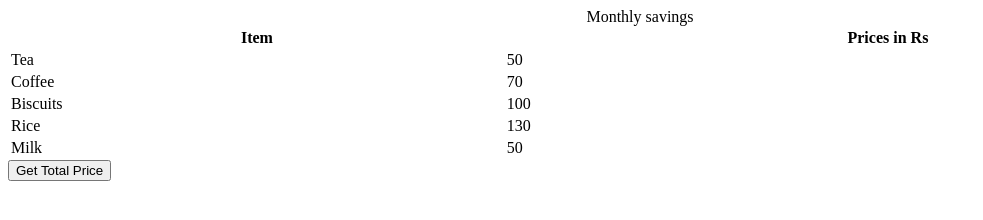
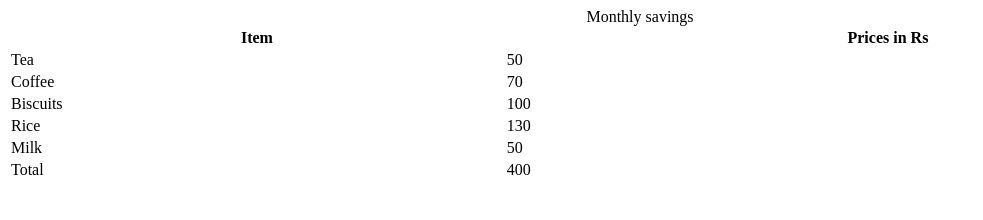
Before and after one commit to acciojob/grofers-checkout-shubham1upadhyay, a website: page main.html in a window 1280 px wide. Both pictures are taken after a click on the button "Get Total Price". Shown: the whole page, without its empty margins (0-983 px from the left). Drawn offline with Linux system fonts and the light colour scheme.

Commit message:
created a submission

```diff
--- a/main.html
+++ b/main.html
@@ -8,7 +8,7 @@
 
 <body>
     <!-- the entire body must be written by student -->
-    <table style="width: 100%">
+    <table id="myTable" style="width: 100%">
     <caption>
       Monthly savings
     </caption>
--- a/script.js
+++ b/script.js
@@ -4,7 +4,32 @@ document.body.appendChild(getSumBtn);
 
 const getSum = () => {
 //Add your code here
+	let price = [];
 
+  let a = document.querySelectorAll(".price");
+  // price.push(a[1].innerText);
+
+  for(let i=0; i<a.length; i++){
+    price.push(a[i].innerText);
+  }
+  let total = 0;
+  for(let i=0; i<a.length; i++)
+  {
+    total += parseInt(price[i]);
+  }
+  console.log(total)
+
+ let lr = document.createElement("tr");
+
+  let lc = `
+    <td>Total</td>
+    <td>${total}</td>
+   `;
+   lr.innerHTML = lc;
+   let t = document.getElementById("myTable");
+   t.append(lr)
+
+   getSumBtn.classList.add("hide")
 };
 
 getSumBtn.addEventListener("click", getSum);
--- a/styles.css
+++ b/styles.css
@@ -1,2 +1,3 @@
-
-/* Your CSS Code here. */
+.hide{
+	display:none;
+}
```
